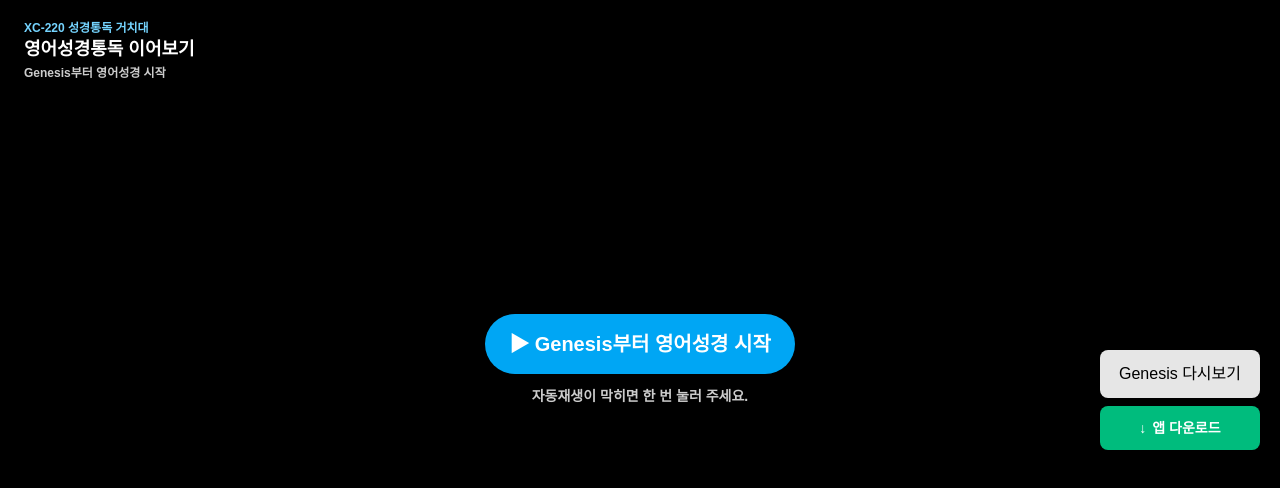
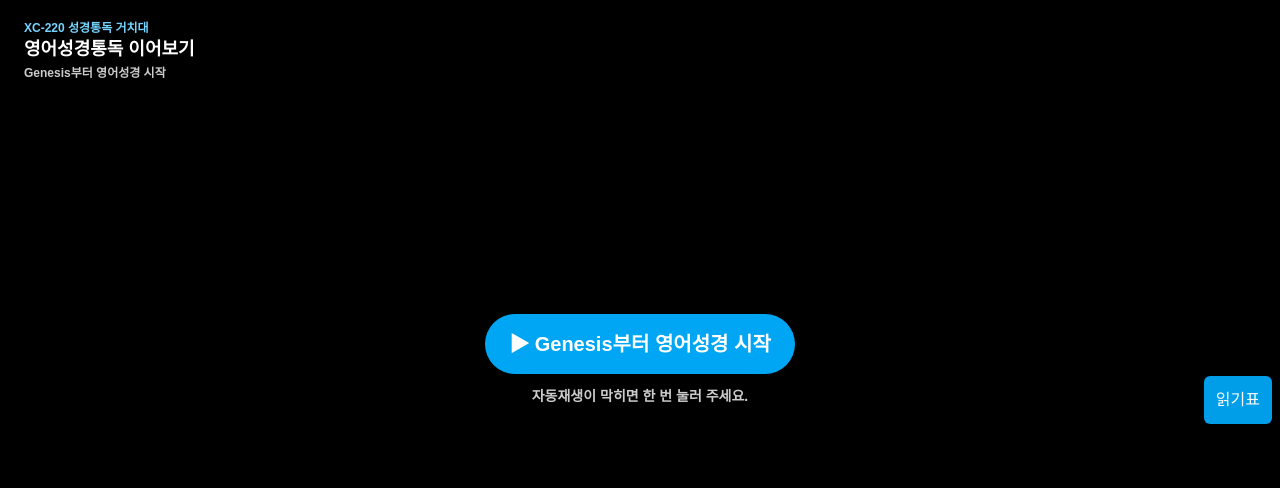
Before and after one commit to donfsucha/man-yage-uri, a Next.js app: page /e in a window 1280 px wide. Shown: the top 488 px of the page. Built offline with nearby package versions, Linux system fonts and the light colour scheme.

Commit message:
Add English Bible reading plan

```diff
--- a/src/app/b/page.tsx
+++ b/src/app/b/page.tsx
@@ -335,6 +335,10 @@ export default function BibleWebStartPage() {
       setShowChrome(true);
     };
 
+    if (new URLSearchParams(window.location.search).get("openPlan") === "1") {
+      window.xcanOpenReadingPlan();
+    }
+
     return () => {
       window.xcanOpenReadingPlan = undefined;
     };
--- a/src/app/e/page.tsx
+++ b/src/app/e/page.tsx
@@ -3,9 +3,6 @@
 import { useCallback, useEffect, useRef, useState } from "react";
 import { requestVideoFullscreen } from "@/lib/xcan/fullscreen";
 import { englishBibleProgressKey, englishBibleVideos } from "@/lib/xcan/bible-reading";
-
-const playStoreUrl =
-  "https://play.google.com/store/apps/details?id=com.cnanfc.xcanplayer&pcampaignid=web_share";
 
 type SavedProgress = {
   index: number;
@@ -15,10 +12,7 @@ type SavedProgress = {
 
 type YouTubePlayer = {
   playVideo?: () => void;
-  loadVideoById: (options: {
-    videoId: string;
-    startSeconds?: number;
-  }) => void;
+  loadVideoById: (options: { videoId: string; startSeconds?: number }) => void;
   loadPlaylist?: (options: {
     list: string;
     listType: "playlist";
@@ -49,30 +43,46 @@ declare global {
           };
         },
       ) => YouTubePlayer;
-      PlayerState: {
-        ENDED: number;
-        PLAYING: number;
-      };
+      PlayerState: { ENDED: number; PLAYING: number };
     };
     onYouTubeIframeAPIReady?: () => void;
     androidSpeed?: number;
     xcanSetPlaybackRate?: (rate: number) => void;
+    xcanOpenEnglishReadingPlan?: () => void;
   }
 }
 
+const oldTestamentBooks = new Set([
+  "Genesis",
+  "Exodus",
+  "Leviticus",
+  "Numbers",
+  "Deuteronomy",
+  "Joshua",
+  "Judges",
+  "Ruth",
+  "2 Samuel",
+  "1 Chronicles",
+  "2 Chronicles",
+  "Psalms",
+  "Proverbs",
+  "Ecclesiastes",
+  "Daniel",
+]);
+
+const emptyProgress: SavedProgress = { index: 0, seconds: 0, updatedAt: "" };
+
 function loadSavedProgress(): SavedProgress {
-  if (typeof window === "undefined") {
-    return { index: 0, seconds: 0, updatedAt: "" };
-  }
+  if (typeof window === "undefined") return emptyProgress;
 
   try {
     const saved = window.localStorage.getItem(englishBibleProgressKey);
-    if (!saved) return { index: 0, seconds: 0, updatedAt: "" };
+    if (!saved) return emptyProgress;
 
     const parsed = JSON.parse(saved) as Partial<SavedProgress>;
+    const maxIndex = englishBibleVideos.length - 1;
     const parsedIndex = Number(parsed.index);
-    const maxIndex = englishBibleVideos.length - 1;
-    const safeIndex = Number.isFinite(parsedIndex) ? parsedIndex : 0;
+    const safeIndex = Number.isFinite(parsedIndex) ? Math.floor(parsedIndex) : 0;
 
     return {
       index: Math.min(maxIndex, Math.max(0, safeIndex)),
@@ -80,8 +90,12 @@ function loadSavedProgress(): SavedProgress {
       updatedAt: String(parsed.updatedAt || ""),
     };
   } catch {
-    return { index: 0, seconds: 0, updatedAt: "" };
+    return emptyProgress;
   }
+}
+
+function saveProgressSnapshot(progress: SavedProgress) {
+  window.localStorage.setItem(englishBibleProgressKey, JSON.stringify(progress));
 }
 
 function disableYoutubeCaptions(player: YouTubePlayer | null) {
@@ -93,37 +107,26 @@ function applyYoutubePlaybackRate(player: YouTubePlayer | null, requestedRate?:
   const rate = Number(
     requestedRate ?? (typeof window !== "undefined" ? window.androidSpeed : undefined) ?? 1,
   );
-
   if (!Number.isFinite(rate) || rate <= 0) return;
   player?.setPlaybackRate?.(rate);
 }
 
-function saveProgress(player: YouTubePlayer, index: number) {
-  const seconds = Math.max(0, Math.floor(player.getCurrentTime?.() ?? 0));
-
-  window.localStorage.setItem(
-    englishBibleProgressKey,
-    JSON.stringify({
-      index,
-      seconds,
-      updatedAt: new Date().toISOString(),
-    }),
-  );
+function requestEnglishFullscreen() {
+  requestVideoFullscreen("xcan-english-player-shell");
 }
 
 export default function EnglishBibleWebStartPage() {
   const playerRef = useRef<YouTubePlayer | null>(null);
+  const activeIndexRef = useRef(0);
   const saveTimerRef = useRef<number | null>(null);
-  const [savedProgress, setSavedProgress] = useState<SavedProgress>({
-    index: 0,
-    seconds: 0,
-    updatedAt: "",
-  });
+  const chromeTimerRef = useRef<number | null>(null);
+  const [savedProgress, setSavedProgress] = useState<SavedProgress>(emptyProgress);
   const [isReady, setIsReady] = useState(false);
   const [isPlaying, setIsPlaying] = useState(false);
   const [showChrome, setShowChrome] = useState(true);
   const [isXcanApp, setIsXcanApp] = useState(false);
-  const chromeTimerRef = useRef<number | null>(null);
+  const [isPlanOpen, setIsPlanOpen] = useState(false);
+  const [openGroupKey, setOpenGroupKey] = useState<"old" | "new">("old");
 
   const revealChrome = useCallback(() => {
     setShowChrome(true);
@@ -133,27 +136,49 @@ export default function EnglishBibleWebStartPage() {
     }
   }, [isPlaying, isXcanApp]);
 
+  const setProgress = (progress: SavedProgress) => {
+    activeIndexRef.current = progress.index;
+    setSavedProgress(progress);
+    saveProgressSnapshot(progress);
+  };
+
+  const startAtIndex = (index: number, seconds = 0) => {
+    const safeIndex = Math.min(englishBibleVideos.length - 1, Math.max(0, index));
+    const video = englishBibleVideos[safeIndex] ?? englishBibleVideos[0];
+    const progress = {
+      index: safeIndex,
+      seconds,
+      updatedAt: new Date().toISOString(),
+    };
+
+    setProgress(progress);
+    setOpenGroupKey(oldTestamentBooks.has(video.book) ? "old" : "new");
+    setIsPlanOpen(false);
+    setIsPlaying(true);
+    requestEnglishFullscreen();
+
+    if (playerRef.current) {
+      playerRef.current.loadVideoById({ videoId: video.videoId, startSeconds: seconds });
+      applyYoutubePlaybackRate(playerRef.current);
+      disableYoutubeCaptions(playerRef.current);
+    }
+  };
+
   useEffect(() => {
     window.xcanSetPlaybackRate = (rate: number) => {
       applyYoutubePlaybackRate(playerRef.current, rate);
     };
-
     return () => {
       window.xcanSetPlaybackRate = undefined;
     };
   }, []);
 
   useEffect(() => {
-    const timer = window.setTimeout(() => {
-      setIsXcanApp(Boolean(window.AndroidBot));
-    }, 0);
-
-    return () => window.clearTimeout(timer);
+    setIsXcanApp(Boolean(window.AndroidBot));
   }, []);
 
   useEffect(() => {
     if (!isXcanApp) return undefined;
-
     const timer = window.setTimeout(revealChrome, 0);
     return () => {
       window.clearTimeout(timer);
@@ -162,15 +187,36 @@ export default function EnglishBibleWebStartPage() {
   }, [isPlaying, isXcanApp, revealChrome]);
 
   useEffect(() => {
+    window.xcanOpenEnglishReadingPlan = () => {
+      const current = englishBibleVideos[activeIndexRef.current] ?? englishBibleVideos[0];
+      setOpenGroupKey(oldTestamentBooks.has(current.book) ? "old" : "new");
+      setIsPlanOpen(true);
+      setShowChrome(true);
+    };
+
+    if (new URLSearchParams(window.location.search).get("openPlan") === "1") {
+      window.xcanOpenEnglishReadingPlan();
+    }
+
+    return () => {
+      window.xcanOpenEnglishReadingPlan = undefined;
+    };
+  }, []);
+
+  useEffect(() => {
     const progress = loadSavedProgress();
-    let activeIndex = progress.index;
-    window.setTimeout(() => setSavedProgress(progress), 0);
+    activeIndexRef.current = progress.index;
+    window.setTimeout(() => {
+      setSavedProgress(progress);
+      const current = englishBibleVideos[progress.index] ?? englishBibleVideos[0];
+      setOpenGroupKey(oldTestamentBooks.has(current.book) ? "old" : "new");
+    }, 0);
 
     window.onYouTubeIframeAPIReady = () => {
-      const currentVideo = englishBibleVideos[activeIndex] ?? englishBibleVideos[0];
+      const initialVideo = englishBibleVideos[activeIndexRef.current] ?? englishBibleVideos[0];
 
       playerRef.current = new window.YT!.Player("youtube-player", {
-        videoId: currentVideo.videoId,
+        videoId: initialVideo.videoId,
         width: "100%",
         height: "100%",
         playerVars: {
@@ -187,7 +233,7 @@ export default function EnglishBibleWebStartPage() {
           onReady: (event) => {
             playerRef.current = event.target;
             event.target.loadVideoById({
-              videoId: currentVideo.videoId,
+              videoId: initialVideo.videoId,
               startSeconds: progress.seconds,
             });
             applyYoutubePlaybackRate(event.target);
@@ -196,29 +242,29 @@ export default function EnglishBibleWebStartPage() {
           },
           onStateChange: (event) => {
             if (event.data === window.YT?.PlayerState.PLAYING) {
-              requestVideoFullscreen();
+              requestEnglishFullscreen();
               applyYoutubePlaybackRate(event.target);
               disableYoutubeCaptions(event.target);
               setIsPlaying(true);
-              saveProgress(event.target, activeIndex);
+              saveProgressSnapshot({
+                index: activeIndexRef.current,
+                seconds: Math.max(0, Math.floor(event.target.getCurrentTime?.() ?? 0)),
+                updatedAt: new Date().toISOString(),
+              });
             }
 
             if (event.data === window.YT?.PlayerState.ENDED) {
-              const nextIndex = Math.min(activeIndex + 1, englishBibleVideos.length - 1);
-              activeIndex = nextIndex;
-              window.localStorage.setItem(
-                englishBibleProgressKey,
-                JSON.stringify({
-                  index: nextIndex,
-                  seconds: 0,
-                  updatedAt: new Date().toISOString(),
-                }),
-              );
-              setSavedProgress({ index: nextIndex, seconds: 0, updatedAt: new Date().toISOString() });
-              event.target.loadVideoById({
-                videoId: englishBibleVideos[nextIndex].videoId,
-                startSeconds: 0,
-              });
+              const currentIndex = activeIndexRef.current;
+              if (currentIndex >= englishBibleVideos.length - 1) {
+                setIsPlaying(false);
+                setProgress({ index: currentIndex, seconds: 0, updatedAt: new Date().toISOString() });
+                return;
+              }
+
+              const nextIndex = currentIndex + 1;
+              const nextVideo = englishBibleVideos[nextIndex];
+              setProgress({ index: nextIndex, seconds: 0, updatedAt: new Date().toISOString() });
+              event.target.loadVideoById({ videoId: nextVideo.videoId, startSeconds: 0 });
             }
           },
         },
@@ -228,7 +274,6 @@ export default function EnglishBibleWebStartPage() {
     const existingScript = document.querySelector<HTMLScriptElement>(
       'script[src="https://www.youtube.com/iframe_api"]',
     );
-
     if (window.YT?.Player) {
       window.onYouTubeIframeAPIReady();
     } else if (!existingScript) {
@@ -238,10 +283,13 @@ export default function EnglishBibleWebStartPage() {
     }
 
     saveTimerRef.current = window.setInterval(() => {
-      if (!playerRef.current) return;
-      if (playerRef.current.getPlayerState?.() === window.YT?.PlayerState.PLAYING) {
-        saveProgress(playerRef.current, activeIndex);
-      }
+      const player = playerRef.current;
+      if (!player || player.getPlayerState?.() !== window.YT?.PlayerState.PLAYING) return;
+      saveProgressSnapshot({
+        index: activeIndexRef.current,
+        seconds: Math.max(0, Math.floor(player.getCurrentTime?.() ?? 0)),
+        updatedAt: new Date().toISOString(),
+      });
     }, 5000);
 
     return () => {
@@ -252,16 +300,41 @@ export default function EnglishBibleWebStartPage() {
   }, []);
 
   const currentVideo = englishBibleVideos[savedProgress.index] ?? englishBibleVideos[0];
-  const shouldHideChrome = isXcanApp && isPlaying && !showChrome;
+  const shouldHideChrome = isXcanApp && isPlaying && !showChrome && !isPlanOpen;
   const startLabel =
     savedProgress.index > 0 || savedProgress.seconds > 0
       ? `${currentVideo.book} ${Math.floor(savedProgress.seconds / 60)}분부터 이어보기`
       : "Genesis부터 영어성경 시작";
 
+  const groups = [
+    {
+      key: "old" as const,
+      label: "구약",
+      items: englishBibleVideos
+        .map((video, index) => ({ video, index }))
+        .filter(({ video }) => oldTestamentBooks.has(video.book)),
+    },
+    {
+      key: "new" as const,
+      label: "신약",
+      items: englishBibleVideos
+        .map((video, index) => ({ video, index }))
+        .filter(({ video }) => !oldTestamentBooks.has(video.book)),
+    },
+  ];
+
   return (
     <main className="min-h-screen bg-black text-white">
-      <section className="relative mx-auto flex min-h-screen w-full max-w-none flex-col overflow-hidden" onClick={revealChrome}>
-        <div className={`pointer-events-none absolute left-3 top-3 z-10 rounded-md bg-black/65 px-3 py-2 backdrop-blur transition-opacity duration-300 ${shouldHideChrome ? "opacity-0" : "opacity-100"}`}>
+      <section
+        id="xcan-english-player-shell"
+        className="relative mx-auto flex min-h-screen w-full max-w-none flex-col overflow-hidden"
+        onClick={revealChrome}
+      >
+        <div
+          className={`pointer-events-none absolute left-3 top-3 z-10 max-w-[72vw] rounded-md bg-black/70 px-3 py-2 backdrop-blur transition-opacity duration-300 ${
+            shouldHideChrome ? "opacity-0" : "opacity-100"
+          }`}
+        >
           <p className="text-[11px] font-extrabold text-sky-300 sm:text-xs">
             XC-220 성경통독 거치대
           </p>
@@ -282,8 +355,9 @@ export default function EnglishBibleWebStartPage() {
                   className="absolute inset-0 flex h-full w-full flex-col items-center justify-center gap-3 bg-black/45 px-6 text-center"
                   type="button"
                   onClick={() => {
-                    requestVideoFullscreen();
+                    requestEnglishFullscreen();
                     applyYoutubePlaybackRate(playerRef.current);
+                    disableYoutubeCaptions(playerRef.current);
                     playerRef.current?.playVideo?.();
                     setIsPlaying(true);
                   }}
@@ -300,32 +374,109 @@ export default function EnglishBibleWebStartPage() {
           </div>
         </div>
 
-        <div className={`fixed right-3 top-1/2 z-20 flex w-[132px] -translate-y-1/2 flex-col gap-2 transition-opacity duration-300 sm:right-5 sm:w-[160px] ${shouldHideChrome ? "pointer-events-none opacity-0" : "opacity-100"}`}>
+        {!isXcanApp && (
           <button
-            className="flex w-full items-center justify-center rounded-lg bg-white/90 px-3 py-3 text-center text-xs font-black text-black shadow-xl shadow-black/50"
+            aria-label="영어성경 읽기표 열기"
+            className="fixed right-2 top-1/2 z-20 -translate-y-1/2 rounded-md bg-sky-500/95 px-3 py-3 text-xs font-black text-white shadow-lg shadow-black/50"
             type="button"
             onClick={() => {
-              window.localStorage.removeItem(englishBibleProgressKey);
-              requestVideoFullscreen();
-              playerRef.current?.loadVideoById({
-                videoId: englishBibleVideos[0].videoId,
-                startSeconds: 0,
-              });
-              applyYoutubePlaybackRate(playerRef.current);
-              setSavedProgress({ index: 0, seconds: 0, updatedAt: "" });
-              setIsPlaying(true);
+              setOpenGroupKey(oldTestamentBooks.has(currentVideo.book) ? "old" : "new");
+              setIsPlanOpen(true);
             }}
           >
-            Genesis 다시보기
+            읽기표
           </button>
-          <a
-            className="flex w-full items-center justify-center gap-1.5 rounded-lg bg-emerald-500 px-3 py-3 text-center text-sm font-black text-white shadow-xl shadow-black/50 no-underline"
-            href={playStoreUrl}
-          >
-            <span aria-hidden="true">↓</span>
-            앱 다운로드
-          </a>
-        </div>
+        )}
+
+        {isPlanOpen && (
+          <div className="fixed inset-x-0 bottom-0 z-30 border-t border-white/15 bg-zinc-950/96 px-3 pb-4 pt-3 text-white shadow-2xl shadow-black backdrop-blur sm:left-auto sm:right-4 sm:bottom-4 sm:w-[440px] sm:rounded-lg sm:border">
+            <div className="mb-3 flex items-start justify-between gap-3">
+              <div className="min-w-0">
+                <p className="text-xs font-extrabold text-sky-300">English Bible Reading Plan</p>
+                <h2 className="text-lg font-black">영어성경 시작 위치 선택</h2>
+                <p className="mt-1 text-xs font-bold text-white/65">
+                  현재 제공되는 영어 영상 {englishBibleVideos.length}권 중에서 선택하세요.
+                </p>
+              </div>
+              <button
+                className="min-w-16 shrink-0 whitespace-nowrap rounded-md bg-white/10 px-3 py-2 text-xs font-black text-white"
+                type="button"
+                onClick={() => setIsPlanOpen(false)}
+              >
+                닫기
+              </button>
+            </div>
+
+            <div className="mb-3 rounded-md bg-white/8 px-3 py-2 text-xs font-bold text-white/80">
+              현재 위치: {currentVideo.book} · {Math.floor(savedProgress.seconds / 60)}분
+            </div>
+
+            <div className="max-h-[50vh] overflow-y-auto pr-1">
+              {groups.map((group) => {
+                const isOpen = openGroupKey === group.key;
+                return (
+                  <section className="mb-2 rounded-lg border border-white/10 bg-white/5" key={group.key}>
+                    <button
+                      aria-expanded={isOpen}
+                      className="flex w-full items-center justify-between gap-3 px-3 py-3 text-left"
+                      type="button"
+                      onClick={() => setOpenGroupKey(group.key)}
+                    >
+                      <span>
+                        <span className="block text-base font-black">{group.label}</span>
+                        <span className="block text-xs font-bold text-white/60">
+                          제공 영상 {group.items.length}권
+                        </span>
+                      </span>
+                      <span className="rounded-md bg-white/10 px-3 py-2 text-xs font-black">
+                        {isOpen ? "펼침" : "열기"}
+                      </span>
+                    </button>
+
+                    {isOpen && (
+                      <div className="border-t border-white/10 px-2 py-2">
+                        {group.items.map(({ video, index }) => {
+                          const isCurrent = index === savedProgress.index;
+                          return (
+                            <div
+                              className={`mb-2 grid grid-cols-[36px_1fr_64px] items-center gap-2 rounded-md border px-2 py-2 last:mb-0 ${
+                                isCurrent
+                                  ? "border-sky-400 bg-sky-500/15"
+                                  : "border-white/10 bg-black/25"
+                              }`}
+                              key={video.videoId}
+                            >
+                              <span className="flex h-8 w-8 items-center justify-center rounded-full bg-white/10 text-xs font-black text-white/75">
+                                {index + 1}
+                              </span>
+                              <button
+                                className="min-w-0 text-left"
+                                type="button"
+                                onClick={() => startAtIndex(index, 0)}
+                              >
+                                <span className="block truncate text-sm font-black">{video.book}</span>
+                                <span className="block truncate text-[11px] font-bold text-white/55">
+                                  {video.title}
+                                </span>
+                              </button>
+                              <button
+                                className="rounded-md bg-white/15 px-2 py-2 text-xs font-black text-white"
+                                type="button"
+                                onClick={() => startAtIndex(index, 0)}
+                              >
+                                시작
+                              </button>
+                            </div>
+                          );
+                        })}
+                      </div>
+                    )}
+                  </section>
+                );
+              })}
+            </div>
+          </div>
+        )}
       </section>
     </main>
   );
--- a/src/lib/xcan/bible-reading.ts
+++ b/src/lib/xcan/bible-reading.ts
@@ -3003,79 +3003,33 @@ export function getKoreanBibleCompletionPercent(completedDays: number[]) {
 }
 
 export const englishBibleVideos: EnglishBibleVideo[] = [
-  {
-    book: "Genesis",
-    videoId: "QcMquFbcfA0",
-    title: "The Book of Genesis - The Beginning of Everything",
-  },
-  {
-    book: "Exodus",
-    videoId: "NSmevXhc6IA",
-    title: "The Book of Exodus - When the Sea Opened",
-  },
-  {
-    book: "Leviticus",
-    videoId: "f1pi6NxQM1M",
-    title: "Leviticus - The Fire of God and the Call to Holiness",
-  },
-  {
-    book: "Numbers",
-    videoId: "K4Tb4bxW_wg",
-    title: "Book of Numbers - Faith, Rebellion, and Miracles in the Desert",
-  },
-  {
-    book: "Deuteronomy",
-    videoId: "nCUF23VOfQk",
-    title: "The Book of Deuteronomy - The Final Words of Moses",
-  },
-  {
-    book: "Joshua",
-    videoId: "F7UImkCk9dg",
-    title: "The Book of Joshua - The Walls Fell and Faith Rose",
-  },
-  {
-    book: "Judges",
-    videoId: "zBrj5-frffY",
-    title: "Judges - Strength, Betrayal, and Redemption",
-  },
-  {
-    book: "Ruth",
-    videoId: "XbWetk7T0IY",
-    title: "Ruth - From Loss to Love: A Story of Redemption",
-  },
-  {
-    book: "Matthew",
-    videoId: "mgUWg3ZY_C8",
-    title: "The Gospel of Matthew - The Teachings of Christ",
-  },
-  {
-    book: "Mark",
-    videoId: "pP_RkiS8GsA",
-    title: "The Gospel of Mark - Power, Miracles & Authority",
-  },
-  {
-    book: "Luke",
-    videoId: "PEMFlleaJnc",
-    title: "The Gospel of Luke - From the Manger to the Cross",
-  },
-  {
-    book: "John",
-    videoId: "l1kQIiy-DZU",
-    title: "The Gospel of John - Jesus The Light of the World",
-  },
-  {
-    book: "Acts",
-    videoId: "vRNs2Gkp-o8",
-    title: "Acts of The Apostles - The Power of the Holy Spirit",
-  },
-  {
-    book: "Romans",
-    videoId: "khQ1J6mi334",
-    title: "Romans - Nothing Can Separate Us",
-  },
-  {
-    book: "Revelation",
-    videoId: "bF3JPv_-luI",
-    title: "Book of Revelation - The Last Vision of John",
-  },
+  { book: "Genesis", videoId: "QcMquFbcfA0", title: "The Book of Genesis - The Beginning of Everything" },
+  { book: "Exodus", videoId: "NSmevXhc6IA", title: "The Book of Exodus - When the Sea Opened" },
+  { book: "Leviticus", videoId: "f1pi6NxQM1M", title: "Leviticus - The Fire of God and the Call to Holiness" },
+  { book: "Numbers", videoId: "K4Tb4bxW_wg", title: "Book of Numbers - Faith, Rebellion, and Miracles in the Desert" },
+  { book: "Deuteronomy", videoId: "nCUF23VOfQk", title: "The Book of Deuteronomy - The Final Words of Moses" },
+  { book: "Joshua", videoId: "F7UImkCk9dg", title: "The Book of Joshua - The Walls Fell and Faith Rose" },
+  { book: "Judges", videoId: "zBrj5-frffY", title: "Judges - Strength, Betrayal, and Redemption" },
+  { book: "Ruth", videoId: "XbWetk7T0IY", title: "Ruth - From Loss to Love: A Story of Redemption" },
+  { book: "2 Samuel", videoId: "iv2GMGlE4uQ", title: "2 Samuel - The Rise, the Fall, and the Heart of a King" },
+  { book: "1 Chronicles", videoId: "Nzz3xAtxu5Y", title: "1 Chronicles - The Ark Returns. The Kingdom Rises." },
+  { book: "2 Chronicles", videoId: "V8Som7IqrjY", title: "2 Chronicles - Full Book Study Edition" },
+  { book: "Psalms", videoId: "0NHQ-udjHBA", title: "Psalms - Contemporary English Dramatized Audio" },
+  { book: "Proverbs", videoId: "zBPSUjphjSY", title: "Proverbs 1 to 31 - Contemporary English With Text" },
+  { book: "Ecclesiastes", videoId: "kNU9iP29STs", title: "Ecclesiastes - Everything Is Vanity" },
+  { book: "Daniel", videoId: "QKu8Und6ZOg", title: "Daniel - Faith Among Lions" },
+  { book: "Matthew", videoId: "mgUWg3ZY_C8", title: "The Gospel of Matthew - The Teachings of Christ" },
+  { book: "Mark", videoId: "pP_RkiS8GsA", title: "The Gospel of Mark - Power, Miracles & Authority" },
+  { book: "Luke", videoId: "PEMFlleaJnc", title: "The Gospel of Luke - From the Manger to the Cross" },
+  { book: "John", videoId: "l1kQIiy-DZU", title: "The Gospel of John - Jesus The Light of the World" },
+  { book: "Acts", videoId: "vRNs2Gkp-o8", title: "Acts of The Apostles - The Power of the Holy Spirit" },
+  { book: "Romans", videoId: "khQ1J6mi334", title: "Romans - Nothing Can Separate Us" },
+  { book: "1 Corinthians", videoId: "6l3_C_amcWc", title: "1 Corinthians - Faith, Gifts, and the Way of Love" },
+  { book: "2 Corinthians", videoId: "X1SkUF0bo7g", title: "2 Corinthians - Treasure in Jars of Clay" },
+  { book: "Galatians", videoId: "OSRov7Q9xC8", title: "Galatians - The Fruit of the Spirit" },
+  { book: "Ephesians", videoId: "5uPnrFObVVw", title: "Ephesians - The Full Armor of God" },
+  { book: "Philippians", videoId: "ZVeueRuxE6Y", title: "Philippians - Peace That Surpasses All Understanding" },
+  { book: "Colossians", videoId: "lQiPwgvg2Wo", title: "Colossians - Christ Above All" },
+  { book: "James", videoId: "vGlLthMA2Jw", title: "James - Faith Without Works Is Dead" },
+  { book: "Revelation", videoId: "bF3JPv_-luI", title: "Revelation - The Last Vision of John" },
 ];
```
